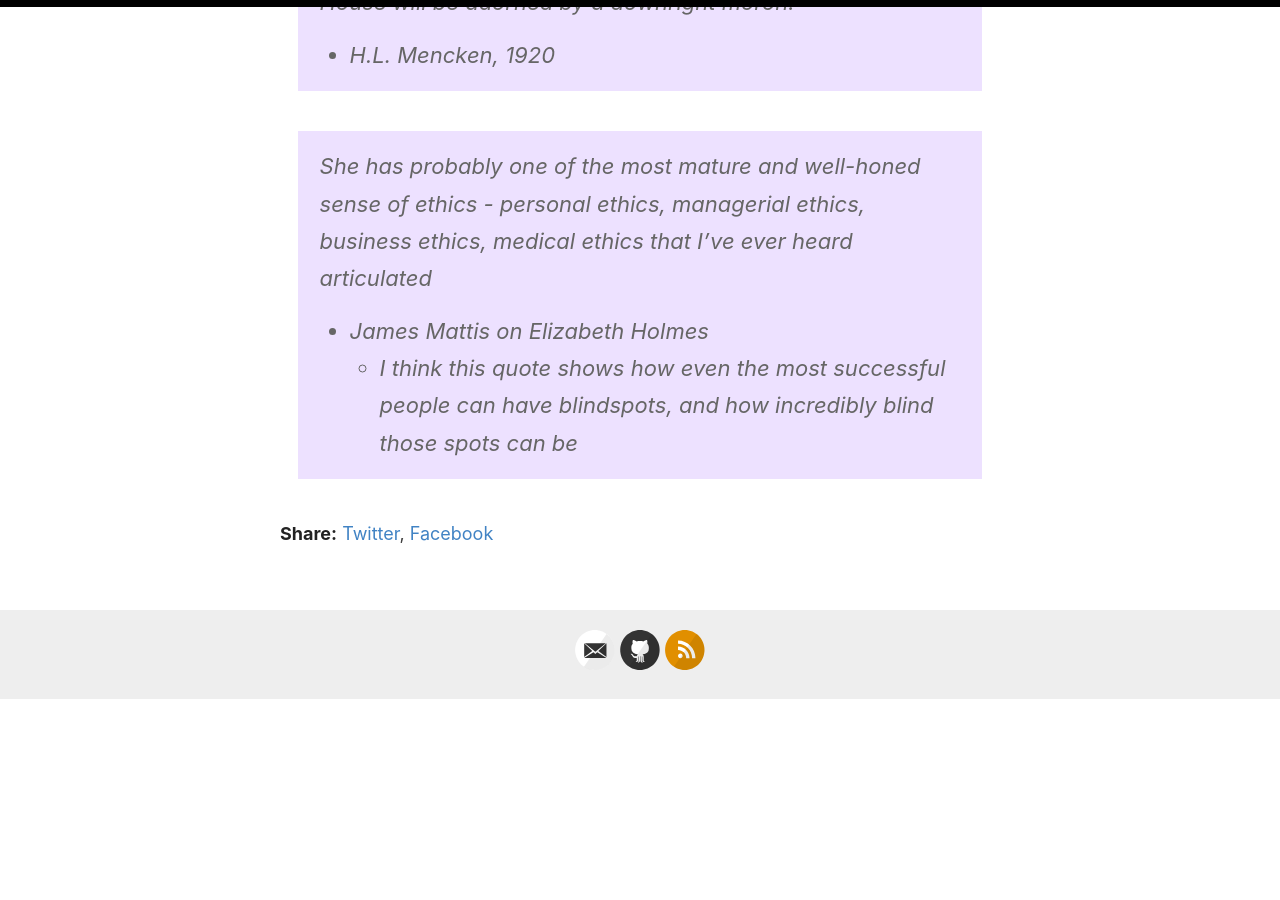
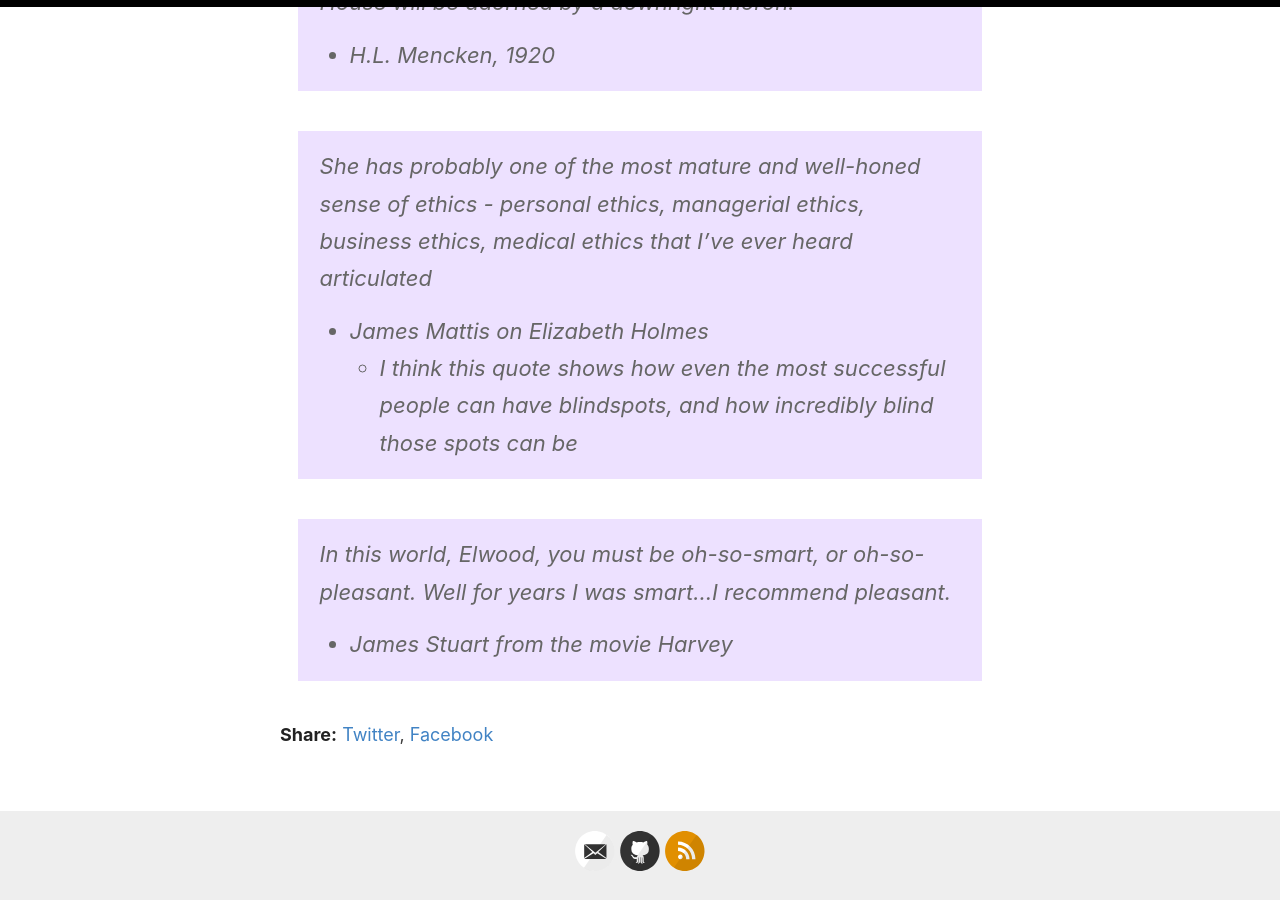
Before and after one commit to jss367/blog, a Jekyll site: the page built from _posts/2020-02-09-favorite-quotes.md, in a window 1280 px wide and 900 px high, scrolled down 1748 px. Built offline with Jekyll 4.4.1, drawn with Linux system fonts in a browser that asks for light colours; before the commit the page ends 2447 px from its top, so only the background shows below that.

Commit message:
Update 2020-02-09-favorite-quotes.md

```diff
--- a/_posts/2020-02-09-favorite-quotes.md
+++ b/_posts/2020-02-09-favorite-quotes.md
@@ -32,3 +32,6 @@ excerpt: Imagine others complexly
 > She has probably one of the most mature and well-honed sense of ethics - personal ethics, managerial ethics, business ethics, medical ethics that I’ve ever heard articulated
 * James Mattis on Elizabeth Holmes
   * I think this quote shows how even the most successful people can have blindspots, and how incredibly blind those spots can be
+
+>  In this world, Elwood, you must be oh-so-smart, or oh-so-pleasant. Well for years I was smart...I recommend pleasant.
+* James Stuart from the movie Harvey
```
